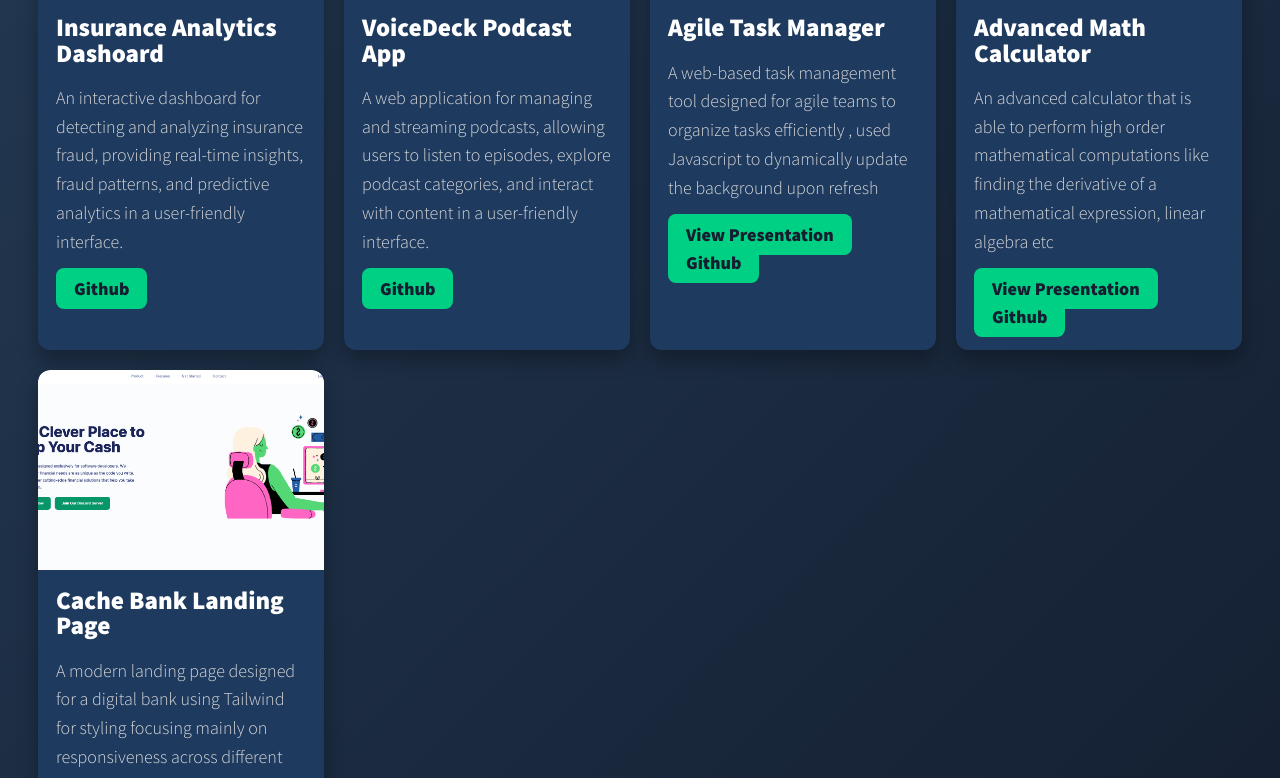
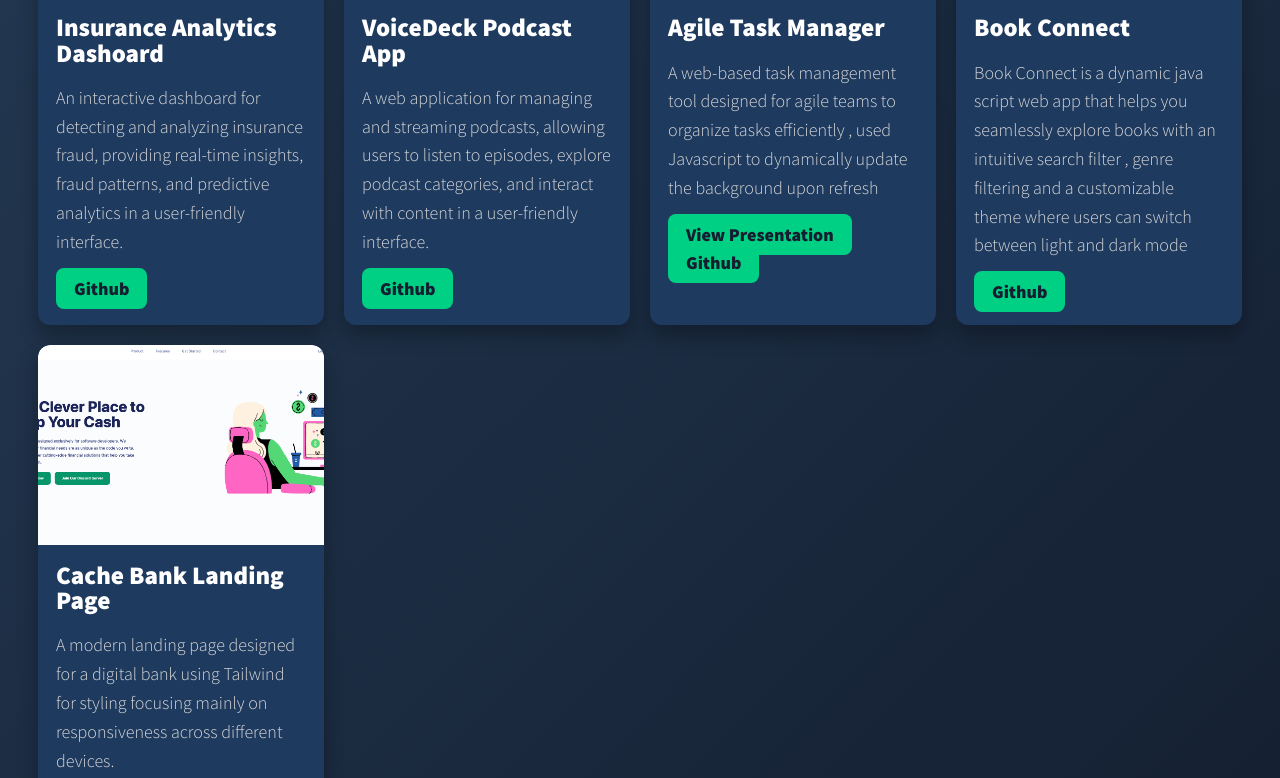
Before and after one commit to Mzamo-Ntshaba/Mzamo-Ntshaba-Site.io, a plain HTML site: page index.html in a window 1280 px wide. Shown: the part 2874-3652 px from the top of the page. Drawn offline with nearby package versions, Linux system fonts and the light colour scheme.

Commit message:
Update index.html

```diff
--- a/index.html
+++ b/index.html
@@ -123,12 +123,11 @@
         <!-- Another Portfolio Card -->
         <div class="portfolio__card">
             <a href="https://book-connect-io.netlify.app/" target="_blank" class="portfolio__image-container">
-                <img src="./pictures/BookConnect.png" alt="Advanced Math Calculator" class="portfolio__img">
+                <img src="./pictures/BookConnect.png" alt="BookConnect-io" class="portfolio__img">
             </a>
             <div class="portfolio__content">
-                <h3 class="portfolio__title">Advanced Math Calculator</h3>
-                <p class="portfolio__description">An advanced calculator that is able to perform high order mathematical computations like finding the derivative of a mathematical expression, linear algebra etc  </p>
-                <a href="https://docs.google.com/presentation/d/1g2wIXxDmlBcFF4j2DzKo1pbWZ7yzvwFS5Z0q-ti51zM/edit?usp=sharing"  class="portfolio__doc-link">View Presentation</a>
+                <h3 class="portfolio__title">Book Connect</h3>
+                <p class="portfolio__description">Book Connect is a dynamic java script web app that helps you seamlessly explore books with an intuitive search filter , genre filtering and a customizable theme where users can switch between light and dark mode </p>
                 <a href="https://github.com/Mzamo-Ntshaba/AdvancedMathCalculator" class="portfolio__doc-link2">Github</a>
             </div>
         </div>
```
